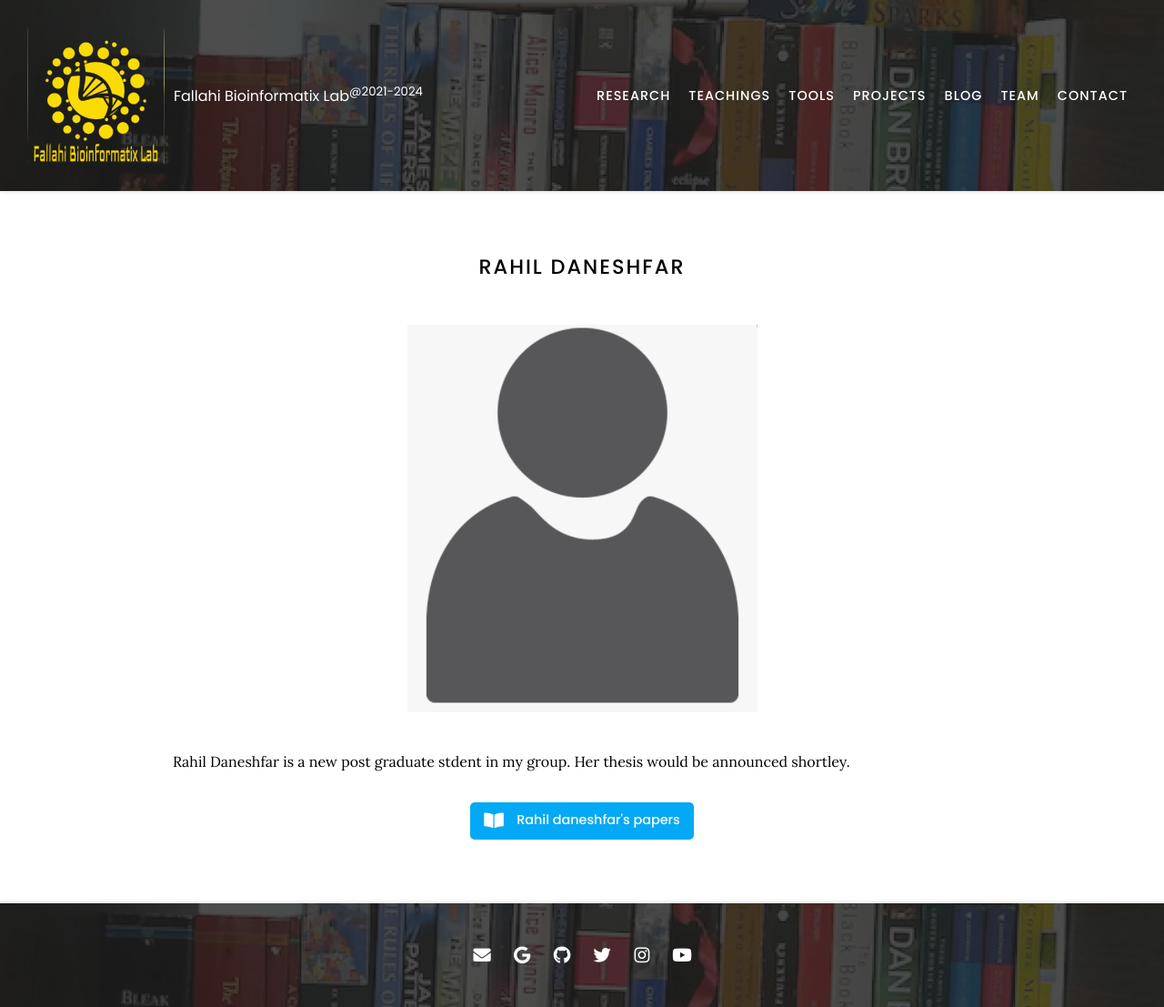
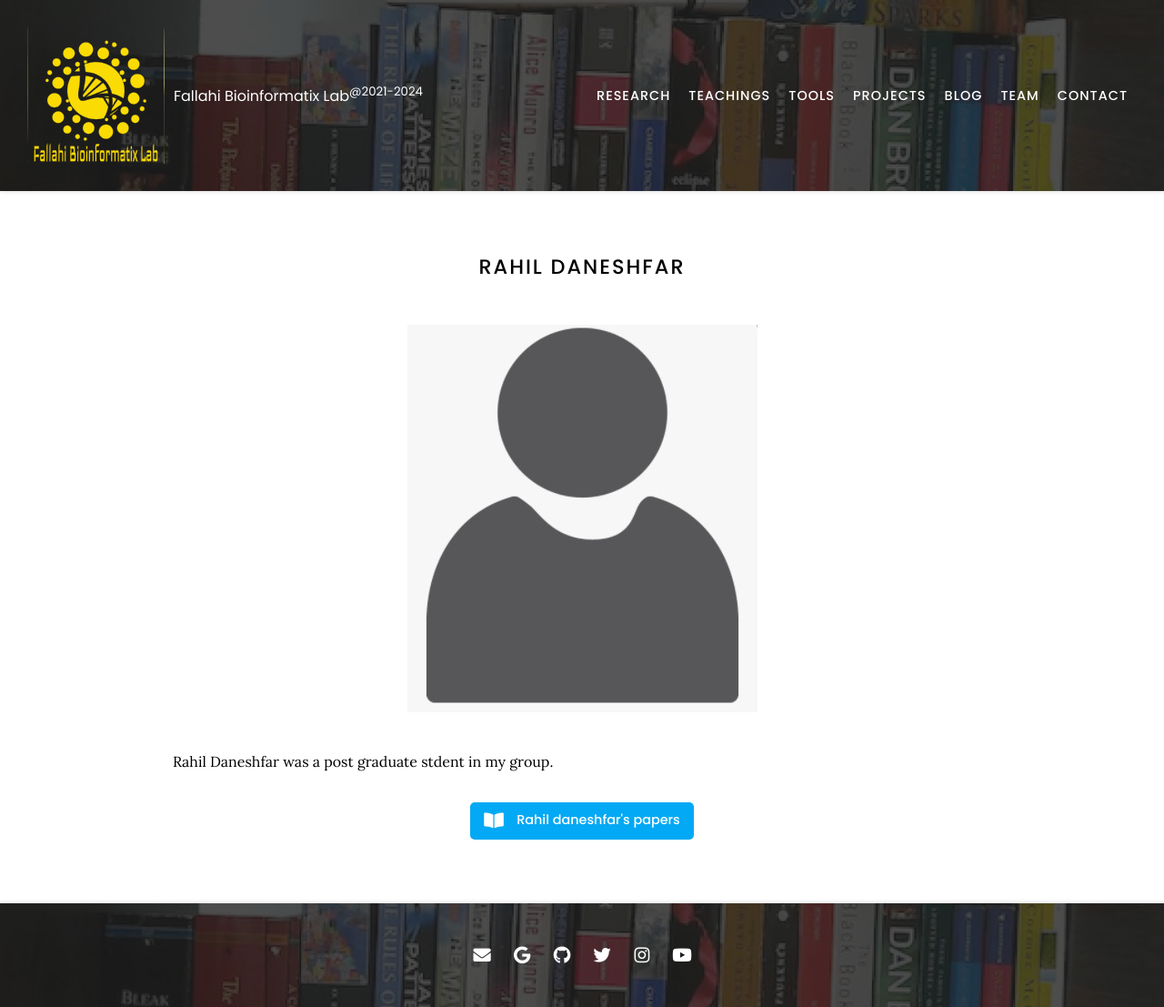
Before and after one commit to Hossein-Fallahi/Fallahi-Bioinformatics-Lab, a Jekyll site: the page built from _members/Rahil Daneshfar.md, in a window 1280 px wide. Shown: the whole page at 91% size. Built offline with Jekyll 4.4.1, drawn with Linux system fonts in a browser that asks for light colours; nearby versions of some CDN libraries.

Commit message:
Update Rahil Daneshfar.md

```diff
--- a/_members/Rahil Daneshfar.md
+++ b/_members/Rahil Daneshfar.md
@@ -12,4 +12,4 @@
   github:
 ---
 
-Rahil Daneshfar is a new post graduate stdent in my group. Her thesis would be announced shortley.
+Rahil Daneshfar was a post graduate stdent in my group.
```
Also changed, not shown: other parts of _members/Rahil Daneshfar.md (+1 -1 lines).
